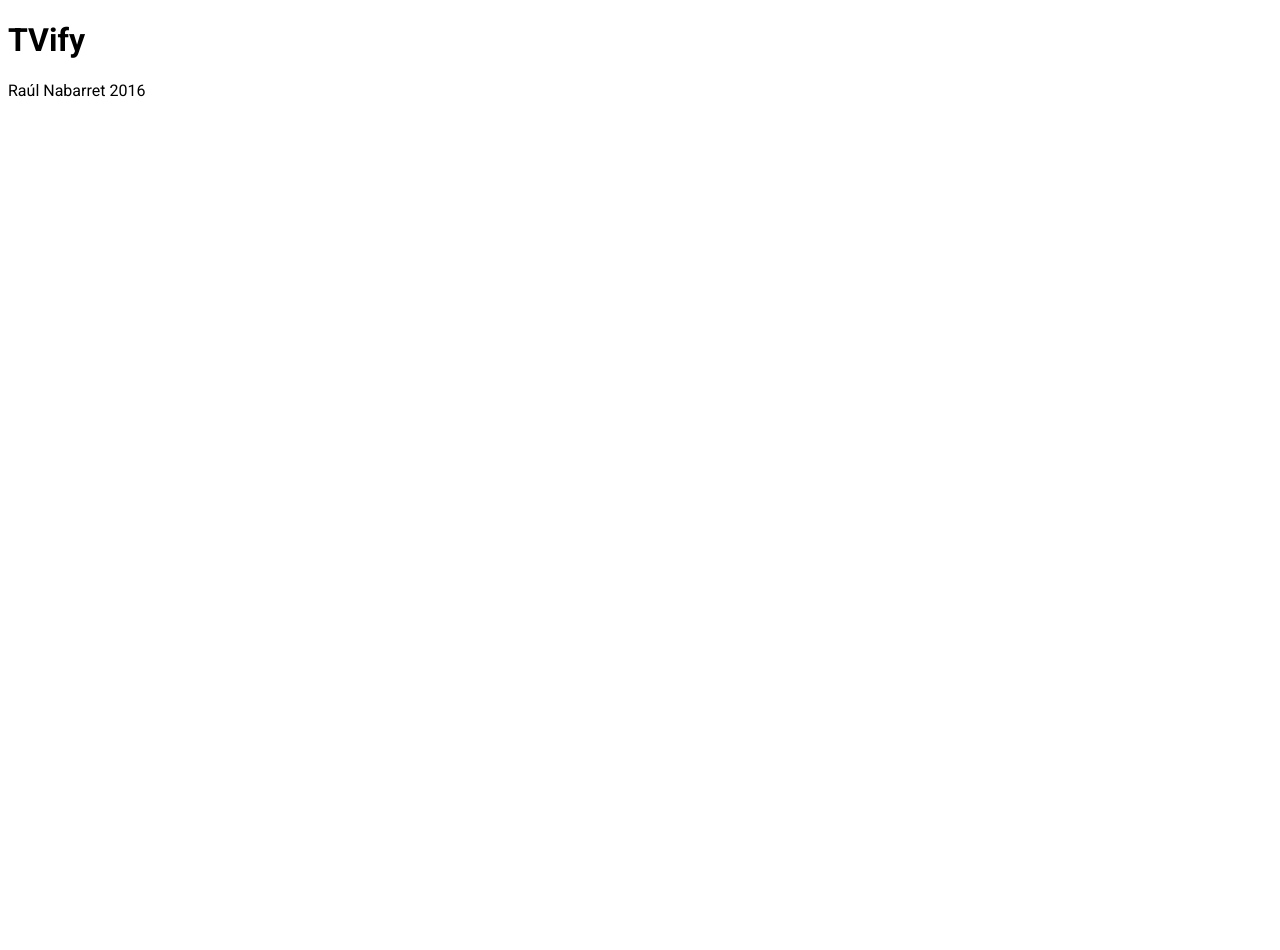
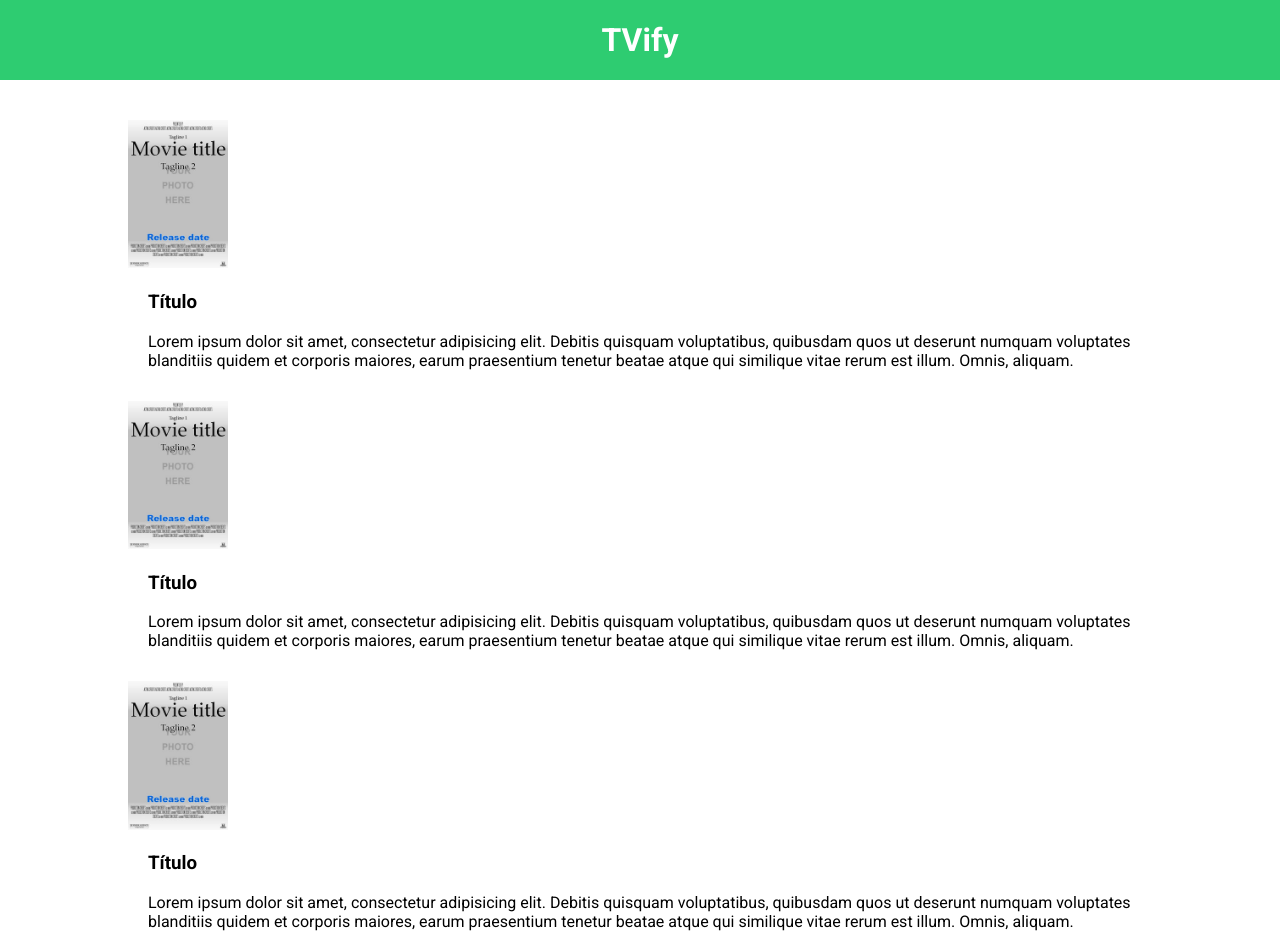
Before and after one commit to raulnabarret/Tvify, a plain HTML site: page index.html in a window 1280 px wide. Shown: the top 950 px of the page. Before the commit the page ends 800 px from the top, so only its background shows below. Drawn offline with nearby package versions, Linux system fonts and the light colour scheme.

Commit message:
Agregar articulos de prueba

```diff
--- a/css/styles.css
+++ b/css/styles.css
@@ -1,3 +1,71 @@
 body {
 	font-family: 'Roboto';
+	margin: 0;
 }
+
+#app-container {
+	overflow: hidden;
+	width: 100%;
+}
+
+#app-header {
+	background: #2ecc71;
+	height: 10vh;
+	position: fixed;
+	text-align: center;
+	width: 100%;
+}
+
+#app-header h1 {
+	color: #fff;
+	line-height: 10vh;
+	margin: 0;
+}
+
+#app-body {
+	margin: 0 auto;
+	min-height: 75vh;
+	padding-top: 15vh;
+	width: 80%;
+}
+
+.tv-show {
+	overflow: hidden;
+	margin-bottom: 15px;
+	padding: 10 px;
+	width: 100%;
+}
+
+.tv-show::hover {
+	background: #fff;
+}
+
+.tv-show img {
+	max-width: 100px;
+}
+
+.tv-show .info,
+.tv-show .image {
+	display: inline-block;
+}
+
+.tv-show .info {
+	padding-left: 20px;
+}
+
+.left {
+	float: left;
+}
+
+#app-footer {
+	min-height: 10vh;
+	width: 100%;
+}
+
+#app-footer p {
+	border-top: 1px solid #7f8c8d;
+	margin: 0 auto;
+	padding-top: 30px;
+	text-align: center;
+	width: 100%;
+}
--- a/index.html
+++ b/index.html
@@ -20,7 +20,39 @@
 			<h1>TVify</h1>
 		</header>
 		<section id="app-body">
+			<div class="tv-shows">
 
+				<article class="tv-show">
+					<div class="left image">
+						<img src="media/cover.jpg" alt=""></img>
+					</div>
+					<div class="left info">
+						<h1>Título</h1>
+						<p>Lorem ipsum dolor sit amet, consectetur adipisicing elit. Debitis quisquam voluptatibus, quibusdam quos ut deserunt numquam voluptates blanditiis quidem et corporis maiores, earum praesentium tenetur beatae atque qui similique vitae rerum est illum. Omnis, aliquam.</p>
+					</div>
+				</article>
+
+				<article class="tv-show">
+					<div class="left image">
+						<img src="media/cover.jpg" alt=""></img>
+					</div>
+					<div class="left info">
+						<h1>Título</h1>
+						<p>Lorem ipsum dolor sit amet, consectetur adipisicing elit. Debitis quisquam voluptatibus, quibusdam quos ut deserunt numquam voluptates blanditiis quidem et corporis maiores, earum praesentium tenetur beatae atque qui similique vitae rerum est illum. Omnis, aliquam.</p>
+					</div>
+				</article>
+
+				<article class="tv-show">
+					<div class="left image">
+						<img src="media/cover.jpg" alt=""></img>
+					</div>
+					<div class="left info">
+						<h1>Título</h1>
+						<p>Lorem ipsum dolor sit amet, consectetur adipisicing elit. Debitis quisquam voluptatibus, quibusdam quos ut deserunt numquam voluptates blanditiis quidem et corporis maiores, earum praesentium tenetur beatae atque qui similique vitae rerum est illum. Omnis, aliquam.</p>
+					</div>
+				</article>
+
+			</div>
 		</section>
 		<footer id="app-footer">
 			<p>Raúl Nabarret 2016</p>
--- a/js/index.js
+++ b/js/index.js
@@ -1,4 +1,5 @@
 $(document).ready(function () {
 
 
+
 })
```
Also changed, not shown: media/cover.jpg (added).
